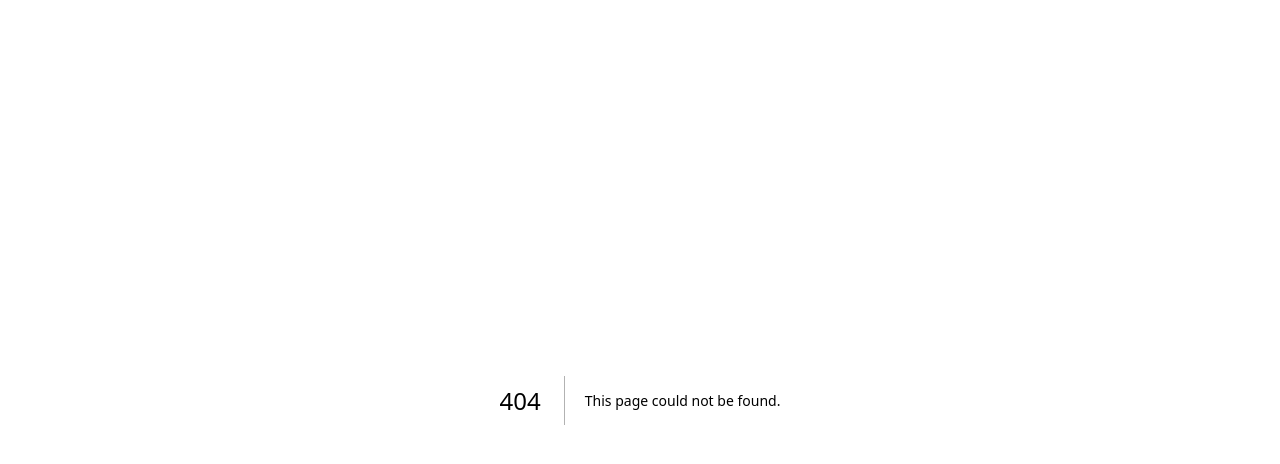
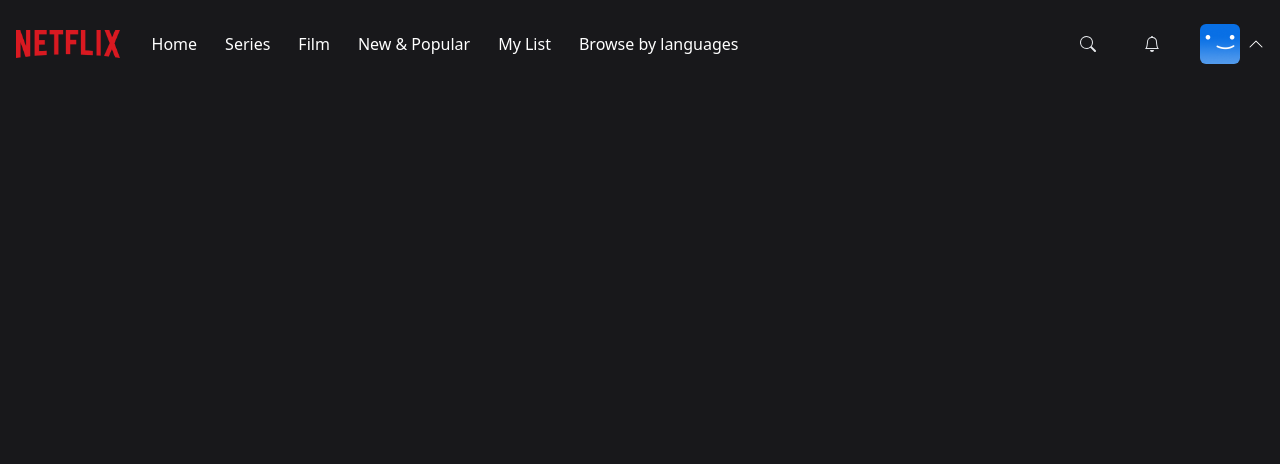
Before and after one commit to endersuray19/--redflix-app, a Next.js app: page /component/navbar in a window 1280 px wide. Before the commit this address had no page. Shown: the top 464 px of the page. Built offline with nearby package versions, Linux system fonts and the light colour scheme.

Commit message:
component navbar

```diff
--- /dev/null
+++ b/pages/component/accountMenu.tsx
@@ -0,0 +1,35 @@
+import { signOut } from "next-auth/react";
+import React from "react";
+
+interface AccountMenuProps {
+  visible?: boolean;
+}
+const AccountMenu: React.FC<AccountMenuProps> = ({ visible }) => {
+  if (!visible) {
+    return null;
+  }
+  return (
+    <div className="bg-black w-56 absolute top-14 right-0 py-5 flex-col border-2 border-gray-800 flex">
+      <div className="flex flex-col gap-3">
+        <div className="px-3 group/item flex flex-row gap-3 item-center w-full">
+          <img
+            className="w-8 rounded-md"
+            src="/images/default-blue.png"
+            alt="account"
+          />
+          <p className="text-white text-sm group-hover/item:underline">
+            Username
+          </p>
+        </div>
+        <hr className="bg-gray-600 border-0 h-px my-4" />
+        <div
+          onClick={() => signOut()}
+          className="px-3 text-center text-white text-sm hover:underline"
+        >
+          Sign Out of Redflix
+        </div>
+      </div>
+    </div>
+  );
+};
+export default AccountMenu;
--- /dev/null
+++ b/pages/component/mobileMenu.tsx
@@ -0,0 +1,24 @@
+import React from "react";
+
+interface MobileMenuProps {
+  visible?: boolean;
+}
+const MobileMenu: React.FC<MobileMenuProps> = ({ visible }) => {
+  if (!visible) {
+    return null;
+  }
+  return (
+    <div className="bg-black w-56 absolute top-8 py-5 left-0 px-5 flex-col border-2 border-gray-600">
+      <div className="flex flex-col gap-4">
+        <div className="px-3 text-center text-white hover:underling">Home</div>
+        <div className="px-3 text-center text-white hover:underling">Series</div>
+        <div className="px-3 text-center text-white hover:underling">Film</div>
+        <div className="px-3 text-center text-white hover:underling">New & Popular</div>
+        <div className="px-3 text-center text-white hover:underling">My List</div>
+        <div className="px-3 text-center text-white hover:underling">Browse by Language</div>
+      </div>
+
+    </div>
+  );
+};
+export default MobileMenu;
--- /dev/null
+++ b/pages/component/navbar.tsx
@@ -0,0 +1,73 @@
+import { useCallback, useEffect, useState } from "react";
+import MobileMenu from "./mobileMenu";
+import NavbarItems from "./navbarItem";
+import { BsChevronUp } from "react-icons/bs";
+import { BsSearch,BsBell } from "react-icons/bs";
+import AccountMenu from "./accountMenu";
+
+const TOP_OFFSET =66;
+const Navbar = () => {
+  const [showMobileMenu, setShowMobileMenu] = useState(false);
+  const [showAccountMenu, setShowAccountMenu] = useState(false);
+  const [shadowBackground, setShadowBackground] = useState(false);
+
+  useEffect(()=>{
+    const handleScroll = ()=>{
+      if(window.screenY >= TOP_OFFSET){
+        setShadowBackground(true);
+      }
+      else{
+        setShadowBackground(false);
+      }
+    }
+    window.addEventListener('scroll',handleScroll);
+    return()=>{
+      window.removeEventListener('scroll',handleScroll);
+    }
+  },[])
+  const toggleMobileMenu = useCallback(() => {
+    setShowMobileMenu((current) => !current);
+  }, []);
+  const toggleMenuAccount = useCallback(()=>{
+    setShowAccountMenu((current)=>!current)
+  },[]);
+  return (
+    <nav className="w-full fixed z-40 ">
+      <div className={`px-4 md:px-4 py-6 flex flex-row items-center transition duration-500 ${shadowBackground  ?' bg-zinc-900 bg-opacity-90':''} `}>
+        <img src="/images/logo.png" className="h-4 lg:h-7" alt="" />
+        <div className="flex-row ml-8 gap-7 hidden lg:flex">
+          <NavbarItems label="Home" />
+          <NavbarItems label="Series" />
+          <NavbarItems label="Film" />
+          <NavbarItems label="New & Popular" />
+          <NavbarItems label="My List" />
+          <NavbarItems label="Browse by languages" />
+        </div>
+        <div
+          onClick={toggleMobileMenu}
+          className="lg:hidden flex flex-row items-center gap-2 ml-8 cursor-pointer relative"
+        >
+          <p className="text-white text-sm">Browse</p>
+          <BsChevronUp className={`text-white transition ${showMobileMenu ? 'rotate-180':'rotate-0'}`} />
+          <MobileMenu visible={showMobileMenu} />
+        </div>
+        <div className="flex flex-row ml-auto gap-7 items-center">
+          <div className="font-bold mr-5 text-gray-200 hover:text-gray-300 cursor-pointer transition">
+            <BsSearch/>
+          </div>
+          <div className="font-bold mr-3 text-gray-200 hover:text-gray-300 cursor-pointer transition">
+            <BsBell/>
+          </div>
+          <div onClick={toggleMenuAccount} className="flex flex-row items-center gap-2 cursor-pointer relative">
+            <div className="w-6 h-6 lg:w-10 lg:h-10 rounded-md overflow-hidden">
+                <img src="/images/default-blue.png" alt="profile"/>
+            </div>
+           <BsChevronUp className={`text-white transition ${showAccountMenu ? 'rotate-180':'rotate-0'}`} />
+           <AccountMenu visible={showAccountMenu}/>
+          </div>
+        </div>
+      </div>
+    </nav>
+  );
+};
+export default Navbar;
--- /dev/null
+++ b/pages/component/navbarItem.tsx
@@ -0,0 +1,14 @@
+
+interface navbarItemProps{
+    label:string,
+}
+const NavbarItems: React.FC<navbarItemProps>=({
+    label
+})=>{
+    return(
+        <div className="font-medium text-white cursor-pointer hover:text-gray-300 transition">
+            {label}
+        </div>
+    )
+}
+export default NavbarItems;
--- a/pages/index.tsx
+++ b/pages/index.tsx
@@ -1,6 +1,7 @@
 import useCurrentUser from "@/hooks/useCurrentUser";
 import { NextPageContext } from "next";
 import { getSession, signOut } from "next-auth/react";
+import Navbar from "./component/navbar";
 
 
   export async function getServerSideProps(contex:NextPageContext) {
@@ -22,9 +23,10 @@ import { getSession, signOut } from "next-auth/react";
 
   return (
    <div>
-      <h1 className="text-4xl text-red-700">Redflix</h1>
+    <Navbar/>
+      {/* <h1 className="text-4xl text-red-700">Redflix</h1>
       <p className="text-white text-2xl">Logged in as :{user?.name}</p>
-      <button className="h-10 w-full text-green-700 bg-white" onClick={()=>signOut()}>Logout!</button>
+      <button className="h-10 w-full text-green-700 bg-white" onClick={()=>signOut()}>Logout!</button> */}
    </div>
   );
 }
```
